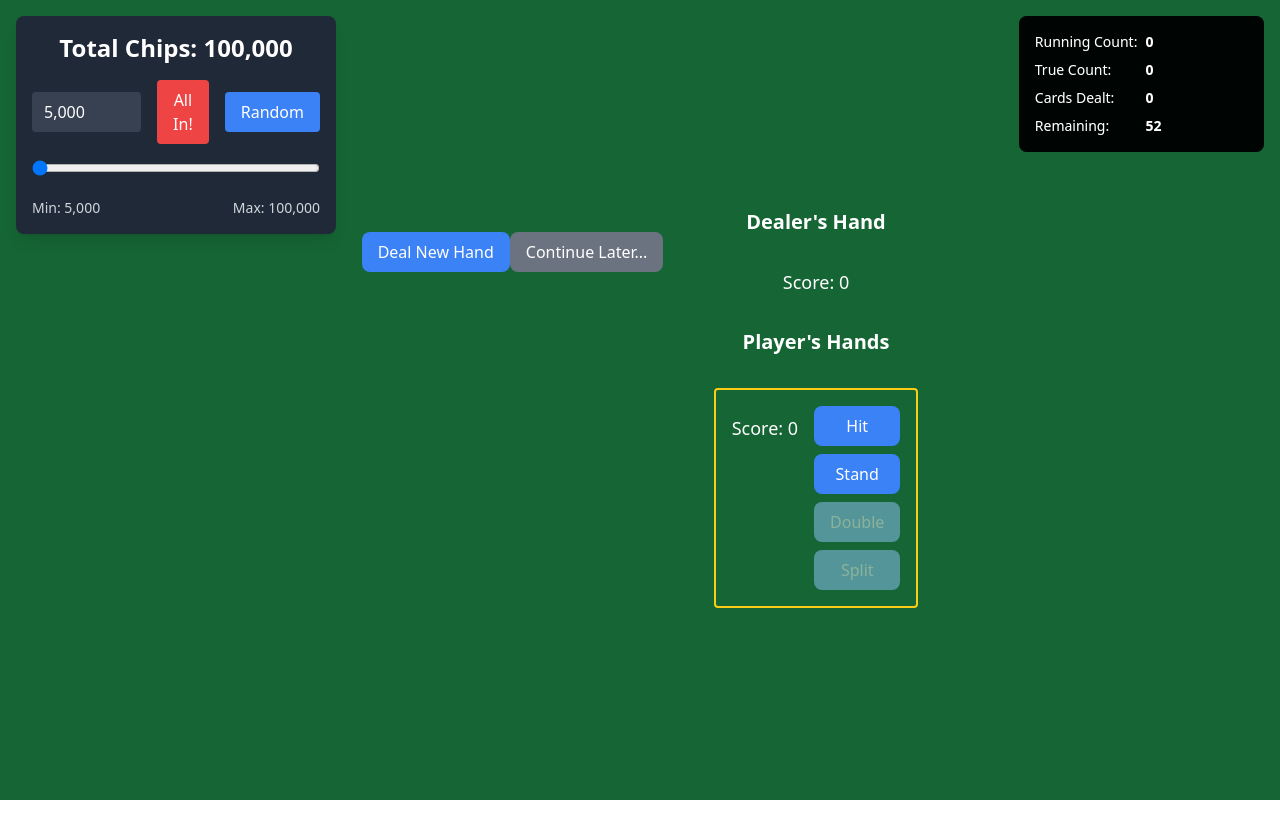
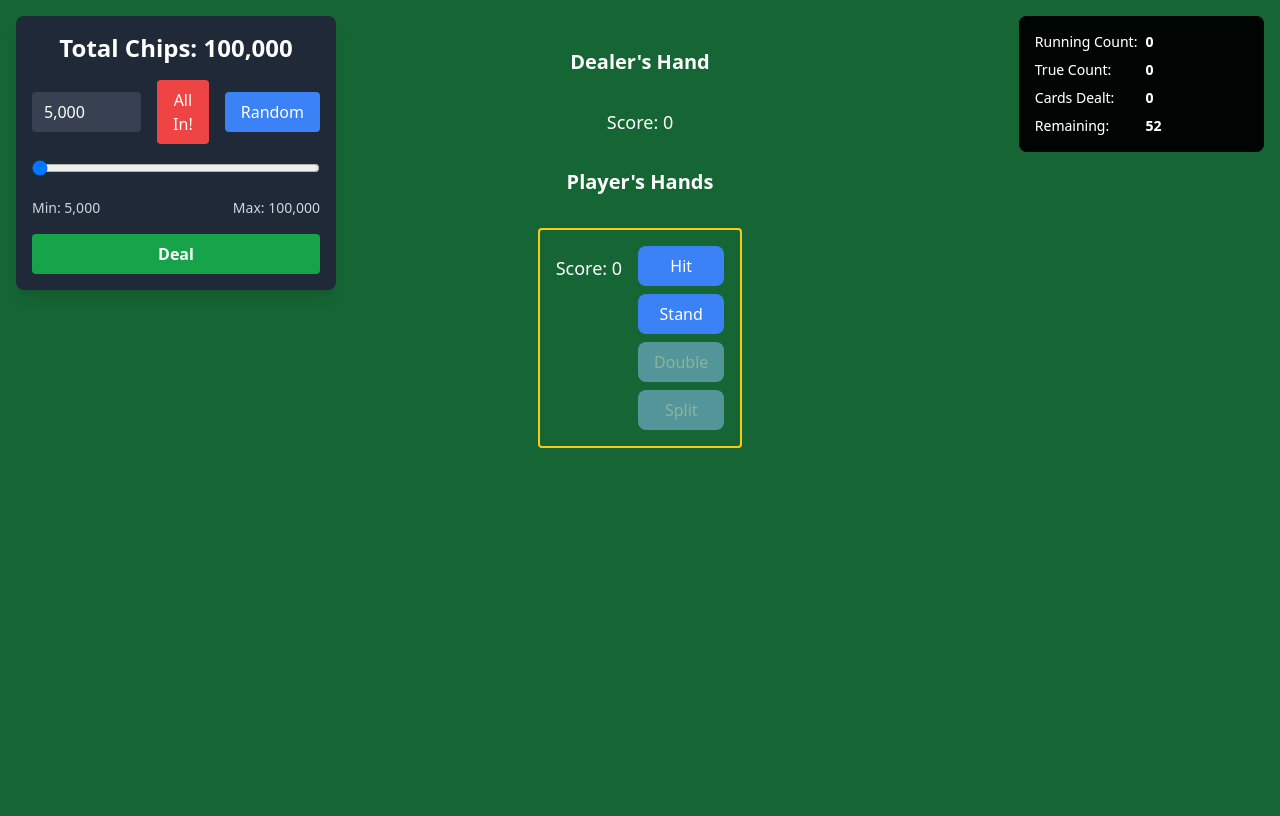
Before and after one commit to DanDo385/bj-next, a Next.js app: page / in a window 1280 px wide. Built offline with nearby package versions, Linux system fonts and the light colour scheme.

Commit message:
fixed hand splitting, and layout centered

```diff
--- a/components/GameBoard.jsx
+++ b/components/GameBoard.jsx
@@ -75,36 +75,21 @@ const GameBoard = () => {
   }, [isPlayerTurn, playerHand, chips, currentWager, splitHands, currentHandIndex]);
 
   return (
-    <div className="flex items-start space-x-8 p-8">
-      {/* Wager Section - Always visible */}
-      <div className="flex-none w-80">
+    <div className="min-h-screen flex justify-center items-start p-8">
+      {/* Wager Section - Position fixed */}
+      <div className="fixed top-4 left-4">
         <Wager
           onWagerChange={setSelectedWager}
           initialWager={selectedWager}
           currentChips={chips}
+          onDeal={handleStartGame}
+          dealDisabled={chips < MIN_BET}
+          wagerError={wagerError}
         />
-        <div className="mt-4 space-y-2">
-          <Button
-            onClick={handleStartGame}
-            variant="primary"
-            className="w-full"
-            disabled={chips < MIN_BET}
-          >
-            Deal New Hand
-          </Button>
-          <Button onClick={saveGame} variant="secondary" className="w-full">
-            Continue Later...
-          </Button>
-          {wagerError && (
-            <div className="text-red-500 text-sm">{wagerError}</div>
-          )}
-        </div>
       </div>
 
-      {/* Game Board - Right Side */}
-      <div className="flex-grow flex flex-col items-center space-y-8">
-
-
+      {/* Game Board - Centered */}
+      <div className="flex flex-col items-center space-y-8 max-w-4xl">
         {gameResult && (
           <div className="text-2xl font-bold text-yellow-400 mb-4 text-center">
             {gameResult.split('\n').map((line, index) => (
@@ -113,7 +98,6 @@ const GameBoard = () => {
           </div>
         )}
 
-        {/* Display the dealer's hand and player's hand */}
         <DealerHand />
         <PlayerHand />
 
--- a/components/Wager.jsx
+++ b/components/Wager.jsx
@@ -8,7 +8,15 @@
 import { useState, useEffect } from 'react';
 import { STARTING_CHIPS, MIN_BET } from '../utils/constants';
 
-const Wager = ({ onWagerChange, initialWager, currentChips = STARTING_CHIPS, isDoubled }) => {
+const Wager = ({
+  onWagerChange,
+  initialWager,
+  currentChips = STARTING_CHIPS,
+  isDoubled,
+  onDeal,
+  dealDisabled,
+  wagerError
+}) => {
   const [wager, setWager] = useState(initialWager || Math.min(10000, currentChips));
   const [error, setError] = useState('');
   const maxBet = currentChips || 0;
@@ -112,6 +120,22 @@ const Wager = ({ onWagerChange, initialWager, currentChips = STARTING_CHIPS, isD
           <span>Min: {MIN_BET.toLocaleString()}</span>
           <span>Max: {maxBet.toLocaleString()}</span>
         </div>
+
+        <button
+          onClick={onDeal}
+          disabled={dealDisabled}
+          className={`w-full py-2 rounded font-bold ${
+            dealDisabled
+              ? 'bg-gray-600 text-gray-400'
+              : 'bg-green-600 text-white hover:bg-green-700'
+          }`}
+        >
+          Deal
+        </button>
+
+        {wagerError && (
+          <div className="text-red-500 text-sm">{wagerError}</div>
+        )}
       </div>
     </div>
   );
--- a/context/GameProvider.jsx
+++ b/context/GameProvider.jsx
@@ -14,7 +14,7 @@ import { STARTING_CHIPS } from '../utils/constants';
  * @param {ReactNode} props.children - Child components that will have access to game context
  */
 const GameProvider = ({ children }) => {
-  // Helper function needs to be defined before it's used in canSplit
+  // Helper functions
   const getCardRank = (card) => {
     if (!card) return '';
     // Extract rank before the hyphen (e.g., "queen" from "queen-hearts")
@@ -22,20 +22,16 @@ const GameProvider = ({ children }) => {
     return rank;
   };
 
-  // Core game state
-  const [deck] = useState(() => createDeck()); // Initialize deck of cards
-  const [playerHand, setPlayerHand] = useState([]); // Player's current cards
-  const [dealerHand, setDealerHand] = useState([]); // Dealer's current cards
-  const [currentWager, setCurrentWager] = useState(0); // Current bet amount
-  const [chips, setChips] = useState(STARTING_CHIPS); // Player's total chips
-
-  // Game flow control state
+  // State declarations
+  const [deck] = useState(() => createDeck());
+  const [playerHand, setPlayerHand] = useState([]);
+  const [dealerHand, setDealerHand] = useState([]);
+  const [currentWager, setCurrentWager] = useState(0);
+  const [chips, setChips] = useState(STARTING_CHIPS);
   const [isGameStarted, setIsGameStarted] = useState(false);
   const [isPlayerTurn, setIsPlayerTurn] = useState(true);
-  const [gameStatus, setGameStatus] = useState('betting'); // betting, playing, dealer, finished
+  const [gameStatus, setGameStatus] = useState('betting');
   const [gameResult, setGameResult] = useState('');
-
-  // Initialize split-related state with default values
   const [splitHands, setSplitHands] = useState([]);
   const [currentHandIndex, setCurrentHandIndex] = useState(0);
 
@@ -101,6 +97,10 @@ const GameProvider = ({ children }) => {
     setCurrentWager(wager);
     setChips(prev => prev - wager);
     setIsGameStarted(true);
+
+    // Clear split hands state
+    setSplitHands([]);
+    setCurrentHandIndex(0);
 
     if (deck.reshuffleIfNeeded()) {
       // Handle shuffle animation/notification if needed
```
